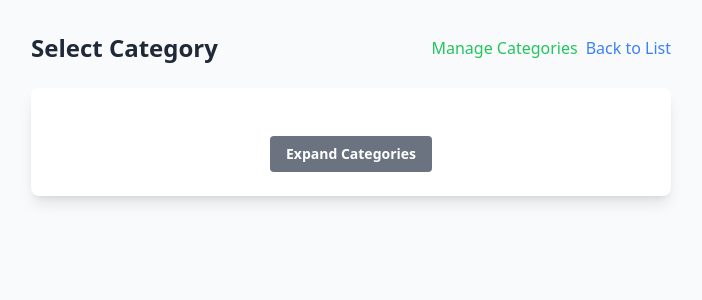
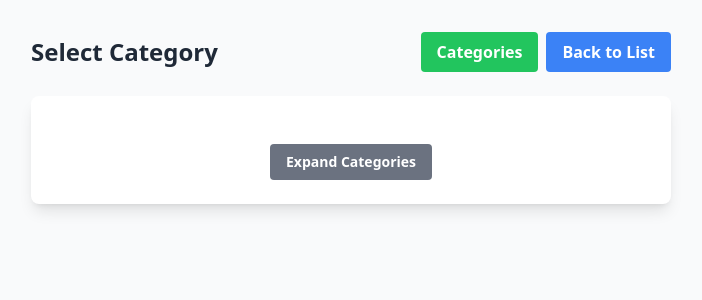
Before and after one commit to gpolic/expenses_php_tailwind, a PHP site: page /add_record.php in a window 1280 px wide. Shown: the top 300 px of the page, without its empty margins (289-991 px from the left). Run offline with PHP 8.4, Linux system fonts and the light colour scheme; a user stored in the database is signed in; data that the repository does not hold is empty; a stand-in replaces the project's code that opens the database connection; some libraries are stand-ins or nearby versions.

Commit message:
improve button layout

```diff
--- a/add_record.php
+++ b/add_record.php
@@ -69,11 +69,11 @@ try {
             <h1 class="text-xl sm:text-2xl font-bold text-gray-800">Select Category</h1>
             <div class="flex gap-2">
                 <a href="add_category.php"
-                   class="text-green-500 hover:text-green-700 text-sm sm:text-base font-medium self-center">
-                    Manage Categories
+                   class="bg-green-500 hover:bg-green-700 text-white font-bold py-2 px-4 rounded text-center text-sm sm:text-base flex items-center justify-center">
+                    Categories
                 </a>
                 <a href="index.php"
-                   class="text-blue-500 hover:text-blue-700 text-sm sm:text-base font-medium self-center">
+                   class="bg-blue-500 hover:bg-blue-700 text-white font-bold py-2 px-4 rounded text-center text-sm sm:text-base flex items-center justify-center">
                     Back to List
                 </a>
             </div>
```
Also changed, not shown: index.php (+6 -19 lines).
